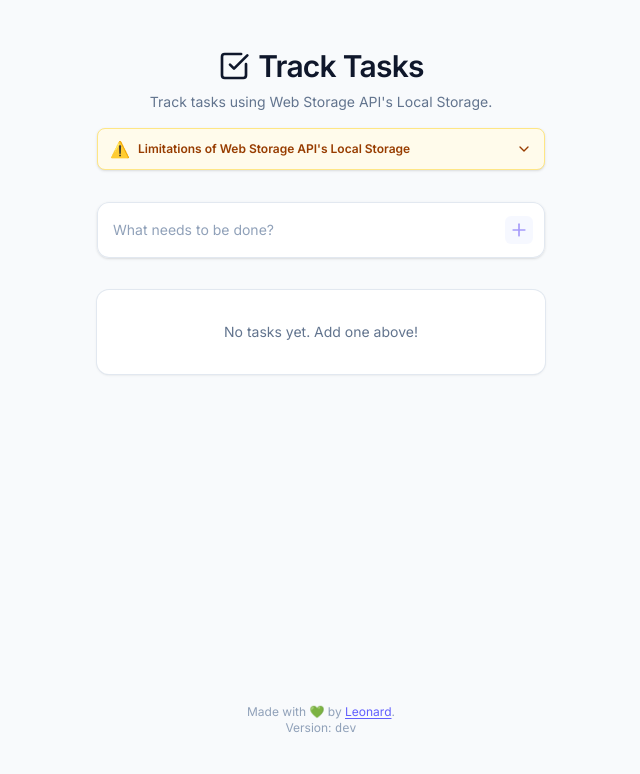
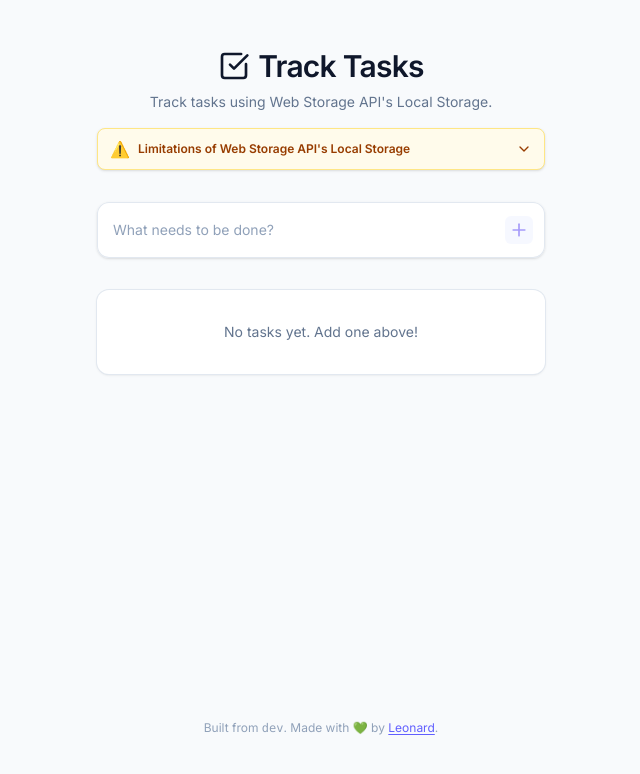
Before and after one commit to sheeeng/track-tasks, a React (Vite) app: page / in a window 1280 px wide. Shown: the top 774 px of the page, without its empty margins (319-959 px from the left). Built offline with nearby package versions, Linux system fonts and the light colour scheme.

Commit message:
style(app): consolidate footer into single line
Signed-off-by: Leonard Sheng Sheng Lee <305414+sheeeng@users.noreply.github.com>

```diff
--- a/src/App.tsx
+++ b/src/App.tsx
@@ -161,7 +161,7 @@ export default function App() {
       </div>
 <div className="mt-auto pt-8 pb-4 text-center text-xs text-slate-400 dark:text-slate-500">
         <p>
-          Made with 💚 by{' '}
+          Built from <code className="font-mono">{import.meta.env.VITE_GIT_COMMIT_SHA_8_CHAR ?? 'dev'}</code>. Made with 💚 by{' '}
           <a
             href="https://github.com/sheeeng/track-tasks"
             target="_blank"
@@ -172,7 +172,6 @@ export default function App() {
           </a>
           .
         </p>
-        <p>Version: <code className="font-mono">{import.meta.env.VITE_GIT_COMMIT_SHA_8_CHAR ?? 'dev'}</code></p>
       </div>
     </div>
   );
```
